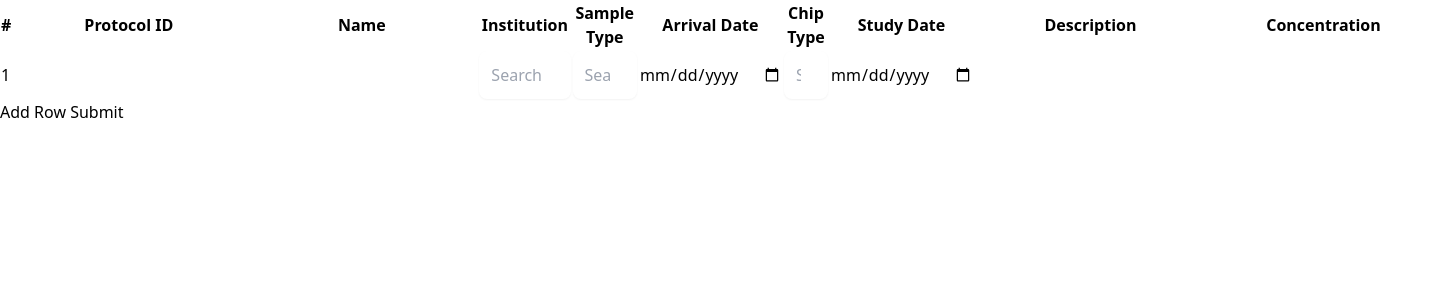
After one commit to gen-era/canvas, a Django app: page /input-samples/ in a window 1440 px wide. The commit adds this page. Shown: the top 300 px of the page. Run offline with Django 5.2, Linux system fonts and the light colour scheme; parts of the project's set-up code (start-up, migrations or seed data) failed here and were passed over; some libraries are stand-ins or nearby versions; some web fonts are replaced.

Commit message:
otofill eklendi

```diff
--- a/canvas/templates/canvas/components/institution_search.html
+++ b/canvas/templates/canvas/components/institution_search.html
@@ -23,7 +23,6 @@
           @click="open = ! open"
         />
     </div>
-
     <ul
       class="absolute mt-1 w-full bg-white shadow-lg rounded max-h-60 overflow-y-auto z-10"
       id="institution-results"
--- a/canvas/templates/canvas/index.html
+++ b/canvas/templates/canvas/index.html
@@ -49,6 +49,13 @@
                         <span x-show="sidebarExpanded" class="ml-2"> Variants</span>
                     </button>
                 </li>
+                <li>
+                    <a href="{% url 'sample_input_page' %}" class="w-full py-2 px-4 flex items-center justify-start text-left bg-white hover:bg-gray-200">
+                        <svg xmlns="http://www.w3.org/2000/svg" viewBox="0 0 512 512"
+                        class="w-6 h-6"><path d="M256 0C114.61 0 0 114.6 0 256s114.61 256 256 256c141.4 0 256-114.6 256-256S397.41 0 256 0zM144 368V320h224v48H144zm224-112H144v-48h224v48zM144 192V144h224v48H144z"/></svg>
+                        <span x-show="sidebarExpanded" class="ml-2">Input Samples</span>
+                    </a>
+                </li>
             </ul>
             <!-- Include Logout Form -->
             <div class="mt-auto p-4">
--- /dev/null
+++ b/canvas/templates/canvas/partials/sample_input_row.html
@@ -0,0 +1,59 @@
+<tr >
+    <td>{{ index }}</td>
+    <td><input type="text" name="protocol_id" class="form-control" required></td>
+    <td><input type="text" name="name" class="form-control" required></td>
+    <td>
+        <div class="relative" x-data="{ openInstitution: false, selectedIns: '' }" @click.away="openInstitution = false">
+            <input
+                class="flex-1 border-0 w-full p-3 border border-gray-300 rounded-lg shadow-sm focus:outline-none transition duration-150 ease-in-out"
+                type="search" name="search" placeholder="Search Institutions..."
+                hx-post="{% url 'institution_search' %}"
+                hx-trigger="input changed delay:500ms"
+                hx-target="#institution-results"
+                @input="openInstitution = true"
+                x-model="selectedIns"/>
+            <ul x-show="openInstitution" class="absolute mt-1 w-full bg-white shadow-lg rounded max-h-60 overflow-y-auto z-10"
+                id="institution-results" @click.away="openInstitution = false" @click="selectedIns = $event.target.textContent.trim(), openInstitution= false">
+            </ul>
+        </div>
+    </td>
+    <td>
+        <div class="relative" x-data="{ openSampleType: false, selectedSampleType: '' }" @click.away="open = false">
+            <input
+                class="flex-1 border-0 w-full p-3 border border-gray-300 rounded-lg shadow-sm focus:outline-none transition duration-150 ease-in-out"
+                type="search" name="sample-type-search" placeholder="Search sample types..."
+                hx-post="{% url 'sample_type_search' %}"
+                hx-trigger="input changed delay:500ms"
+                hx-target="#sample-results"
+                @input="openSampleType = true"
+                x-model="selectedSampleType"/>
+            <ul x-show="openSampleType" class="absolute mt-1 w-full bg-white shadow-lg rounded max-h-60 overflow-y-auto z-10"
+                id="sample-results" @click.away="openSampleType = false" @click="selectedSampleType = $event.target.textContent.trim(), openSampleType= false">
+            </ul>
+        </div>
+    </td>
+    <td><input type="date" name="arrival_date" class="form-control" required></td>
+    <td>
+        <div class="relative" x-data="{ openChipType: false, selectedChipType: '' }" @click.away="open = false">
+            <input
+                class="flex-1 border-0 w-full p-3 border border-gray-300 rounded-lg shadow-sm focus:outline-none transition duration-150 ease-in-out"
+                type="search" name="chip-type-search" placeholder="Search chip types..."
+                hx-post="{% url 'chip_type_search' %}"
+                hx-trigger="input changed delay:500ms"
+                hx-target="#chip-results"
+                @input="openChipType = true"
+                x-model="selectedChipType"/>
+            <ul x-show="openChipType" class="absolute mt-1 w-full bg-white shadow-lg rounded max-h-60 overflow-y-auto z-10"
+                id="chip-results" @click.away="openChipType = false" @click="selectedChipType = $event.target.textContent.trim(), openChipType= false">
+            </ul>
+        </div>
+    </td>
+    <td><input type="date" name="study_date" class="form-control"></td>
+    <td><input type="text" name="description" class="form-control"></td>
+    <td><input type="number" name="concentration" step="0.1" class="form-control" required></td>
+</tr>
+<script>
+    function selectItem(item) {
+            return item
+        }
+</script>
--- /dev/null
+++ b/canvas/templates/canvas/sample_input.html
@@ -0,0 +1,28 @@
+{% extends "canvas/index.html" %}
+
+{% block content %}
+    <form id="sample-form" method="post" hx-post="{% url 'save_form' %}" hx-target="#form-container">
+        {% csrf_token %}
+        <table class="table">
+            <thead>
+                <tr>
+                    <th>#</th>
+                    <th>Protocol ID</th>
+                    <th>Name</th>
+                    <th>Institution</th>
+                    <th>Sample Type</th>
+                    <th>Arrival Date</th>
+                    <th>Chip Type</th>
+                    <th>Study Date</th>
+                    <th>Description</th>
+                    <th>Concentration</th>
+                </tr>
+            </thead>
+            <tbody id="form-container">
+                {% include 'canvas/partials/sample_input_row.html' with index=1 %}
+            </tbody>
+        </table>
+        <button type="button" hx-get="{% url 'get_form_row' %}" hx-target="#form-container" hx-swap="afterend">Add Row</button>
+        <button type="submit" class="btn btn-primary">Submit</button>
+    </form>
+{% endblock %}
--- a/canvas/urls.py
+++ b/canvas/urls.py
@@ -22,4 +22,17 @@ urlpatterns = [
         name="chipsample_tab_button",
     ),
     path("chip_upload", views.ChipUpload.as_view(), name="chip_upload"),
+    path('get_form_row/', views.get_form_row, name='get_form_row'),
+    path('save_form/', views.save_form, name='save_form'),
+    path('input-samples/', views.sample_input_page, name='sample_input_page'),
+    path(
+        "sample_type_search/",
+        views.sample_type_search,
+        name="sample_type_search",
+    ),
+    path(
+        "chip_type_search/",
+        views.chip_type_search,
+        name="chip_type_search",
+    ),
 ]
--- a/canvas/views.py
+++ b/canvas/views.py
@@ -3,9 +3,9 @@ from django.shortcuts import render
 from django.views import View
 from django.core.paginator import Paginator
 
-from django.views.generic.base import TemplateView
+from django.http import JsonResponse
 
-from canvas.models import Sample, Chip, ChipSample, Institution, IDAT, BedGraph
+from canvas.models import Sample, Chip, ChipSample, Institution, IDAT, BedGraph, SampleType, ChipType
 from django.contrib.auth.decorators import login_required
 
 from datetime import timedelta
@@ -164,3 +164,66 @@ class ChipUpload(View):
         }
 
         return render(request, self.template_name, context)
+
+def get_form_row(request):
+    row_index = request.GET.get('index', 2)
+    return render(request, 'canvas/partials/sample_input_row.html', {'index': row_index})
+
+def save_form(request):
+    if request.method == 'POST':
+        protocol_id = request.POST.getlist('protocol_id')
+        name = request.POST.getlist('name')
+        institution = request.POST.getlist('institution')
+        sample_type = request.POST.getlist('sample_type')
+        arrival_date = request.POST.getlist('arrival_date')
+        chip_type = request.POST.getlist('chip_type')
+        study_date = request.POST.getlist('study_date')
+        description = request.POST.getlist('description')
+        concentration = request.POST.getlist('concentration')
+
+        for i in range(len(protocol_id)):
+            Sample.objects.create(
+                protocol_id=protocol_id[i],
+                institution=Institution.objects.get(name=institution[i]),
+                sample_type=SampleType.objects.get(name=sample_type[i]),
+                chip_type=ChipType.objects.get(name=chip_type[i]),
+                arrival_date=arrival_date[i],
+                study_date=study_date[i],
+                description=description[i],
+                concentration=concentration[i],
+            )
+
+        return JsonResponse({'status': 'success'})
+
+    return JsonResponse({'status': 'failed'})
+
+def sample_input_page(request):
+    return render(request, 'canvas/sample_input.html', {'index': 1})
+
+@login_required
+def sample_type_search(request):
+    query = request.POST.get("sample-type-search", "")
+    if query:
+        types = SampleType.objects.filter(name__icontains=query)
+    else:
+        types = SampleType.objects.none()
+
+    return render(
+        request,
+        "canvas/partials/search_results.html",
+        {"items": types},
+    )
+
+@login_required
+def chip_type_search(request):
+    query = request.POST.get("chip-type-search", "")
+    if query:
+        chips = ChipType.objects.filter(name__icontains=query)
+    else:
+        chips = ChipType.objects.none()
+
+    return render(
+        request,
+        "canvas/partials/search_results.html",
+        {"items": chips},
+    )
```
